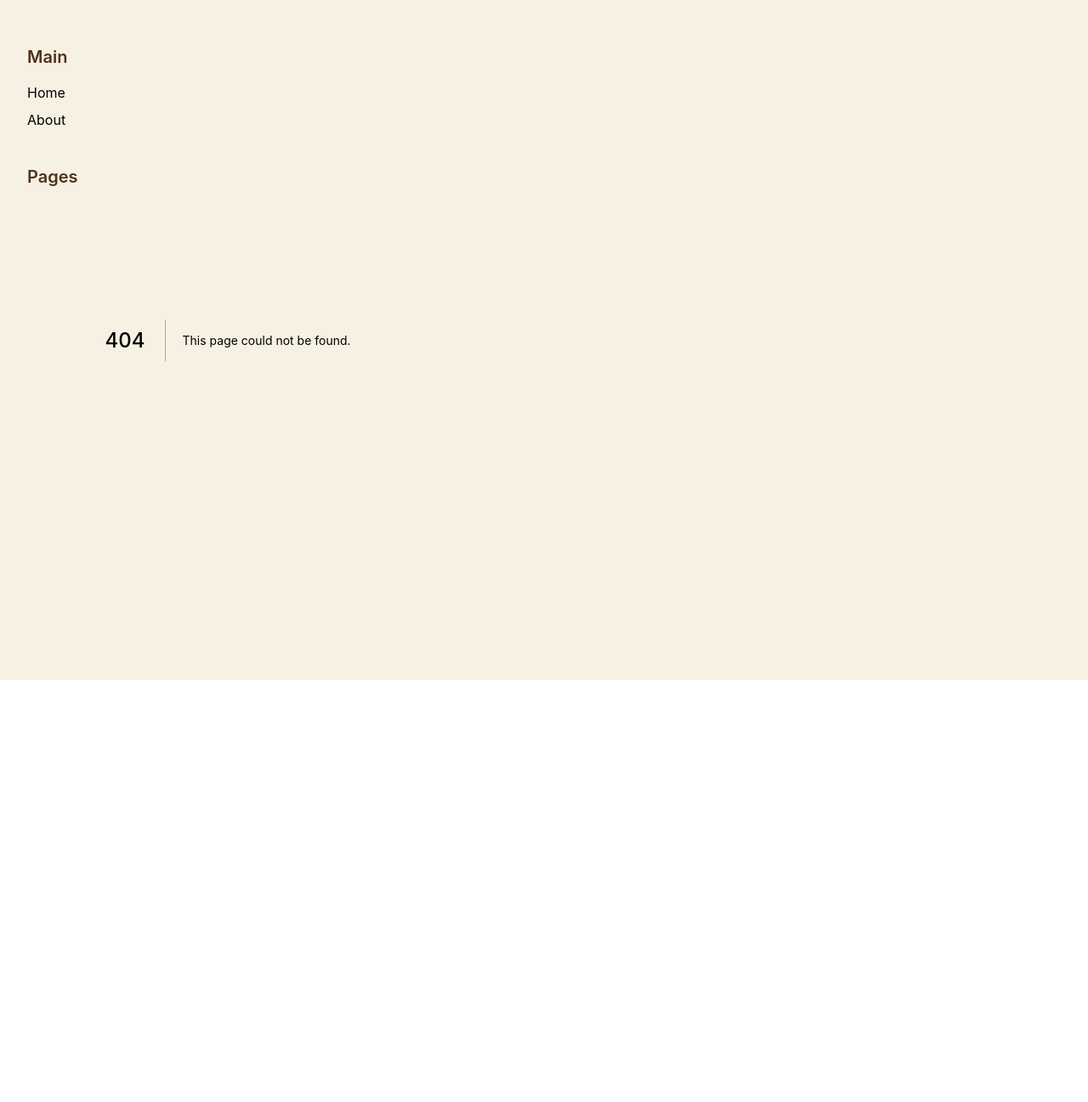
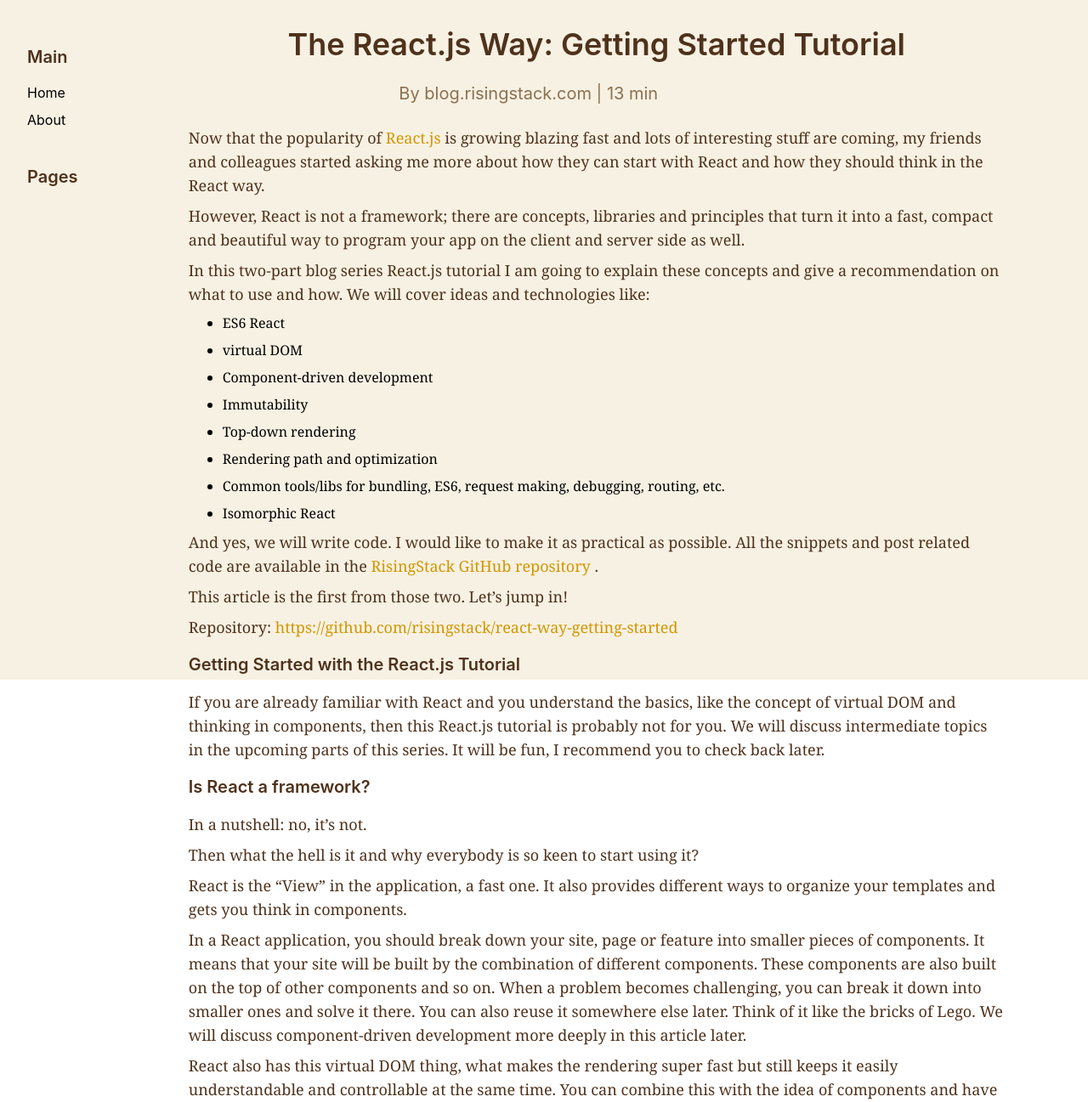
Before and after one commit to CrispyBaccoon/cottage, a Next.js app: page /example in a window 1280 px wide. Before the commit this address had no page. Shown: the top 1297 px of the page at 85% size. Before the commit the page ends 800 px from the top, so only its background shows below. Built offline with nearby package versions, Linux system fonts and the light colour scheme.

Commit message:
Added Example Page

```diff
--- /dev/null
+++ b/pages/example.tsx
@@ -0,0 +1,135 @@
+import Link from "../components/lib/Link";
+import { Header } from "../components/lib/Header";
+import List from "../components/lib/List";
+import Paragraph from "../components/lib/Paragraph";
+import Page from "../components/Page";
+
+export default function ExamplePage() {
+  return (
+    <Page
+      title="The React.js Way: Getting Started Tutorial"
+      subtitle="By blog.risingstack.com | 13 min"
+      Body={
+        <div className={"Example Page"}>
+          <Paragraph>
+            Now that the popularity of{" "}
+            <Link Name="React.js" Ref="https://reactjs.org"></Link> is growing
+            blazing fast and lots of interesting stuff are coming, my friends
+            and colleagues started asking me more about how they can start with
+            React and how they should think in the React way.
+          </Paragraph>
+          <Paragraph>
+            However, React is not a framework; there are concepts, libraries and
+            principles that turn it into a fast, compact and beautiful way to
+            program your app on the client and server side as well.
+          </Paragraph>
+          <Paragraph>
+            In this two-part blog series React.js tutorial I am going to explain
+            these concepts and give a recommendation on what to use and how. We
+            will cover ideas and technologies like:
+          </Paragraph>
+          <List
+            Items={[
+              "ES6 React",
+              "virtual DOM",
+              "Component-driven development",
+              "Immutability",
+              "Top-down rendering",
+              "Rendering path and optimization",
+              "Common tools/libs for bundling, ES6, request making, debugging, routing, etc.",
+              "Isomorphic React",
+            ]}
+          />
+          <Paragraph>
+            And yes, we will write code. I would like to make it as practical as
+            possible. All the snippets and post related code are available in
+            the{" "}
+            <Link
+              Ref="https://github.com/RisingStack/react-way-getting-started"
+              Name="RisingStack GitHub repository"
+            />{" "}
+            .
+          </Paragraph>
+          <Paragraph>
+            This article is the first from those two. Let’s jump in!
+          </Paragraph>
+          <Paragraph>
+            Repository:{" "}
+            <Link
+              Name="
+https://github.com/risingstack/react-way-getting-started
+"
+              Ref="
+https://github.com/risingstack/react-way-getting-started
+"
+            />
+          </Paragraph>
+          <Header>Getting Started with the React.js Tutorial</Header>
+          <Paragraph>
+            If you are already familiar with React and you understand the
+            basics, like the concept of virtual DOM and thinking in components,
+            then this React.js tutorial is probably not for you. We will discuss
+            intermediate topics in the upcoming parts of this series. It will be
+            fun, I recommend you to check back later.
+          </Paragraph>
+          <Header>Is React a framework?</Header>
+          <Paragraph>In a nutshell: no, it’s not.</Paragraph>
+          <Paragraph>
+            Then what the hell is it and why everybody is so keen to start using
+            it?
+          </Paragraph>
+          <Paragraph>
+            React is the “View” in the application, a fast one. It also provides
+            different ways to organize your templates and gets you think in
+            components.
+          </Paragraph>
+          <Paragraph>
+            In a React application, you should break down your site, page or
+            feature into smaller pieces of components. It means that your site
+            will be built by the combination of different components. These
+            components are also built on the top of other components and so on.
+            When a problem becomes challenging, you can break it down into
+            smaller ones and solve it there. You can also reuse it somewhere
+            else later. Think of it like the bricks of Lego. We will discuss
+            component-driven development more deeply in this article later.
+          </Paragraph>
+          <Paragraph>
+            React also has this virtual DOM thing, what makes the rendering
+            super fast but still keeps it easily understandable and controllable
+            at the same time. You can combine this with the idea of components
+            and have the power of top-down rendering. We will cover this topic
+            in the second article.
+          </Paragraph>
+          <Paragraph>
+            Ok I admit, I still didn’t answer the question. We have components
+            and fast rendering – but why is it a game changer? Because React is
+            mainly a concept and a library just secondly.
+          </Paragraph>
+          <Paragraph>
+            There are already several libraries following these ideas – doing it
+            faster or slower – but slightly different. Like every programming
+            concept, React has it’s own solutions, tools and libraries turning
+            it into an ecosystem. In this ecosystem, you have to pick your own
+            tools and build your own ~framework. I know it sounds scary but
+            believe me, you already know most of these tools, we will just
+            connect them to each other and later you will be very surprised how
+            easy it is. For example for dependencies we won’t use any magic,
+            rather Node’s require and npm. For the pub-sub, we will use Node’s
+            EventEmitter and as so on.
+          </Paragraph>
+          <Header>The Virtual DOM concept in a nutshell</Header>
+          <Paragraph>
+            To track down model changes and apply them on the DOM (alias
+            rendering) we have to be aware of two important things:
+          </Paragraph>
+          <List
+            Items={[
+              "when data has changed,",
+              "which DOM element(s) to be updated.",
+            ]}
+          />
+        </div>
+      }
+    />
+  );
+}
```
